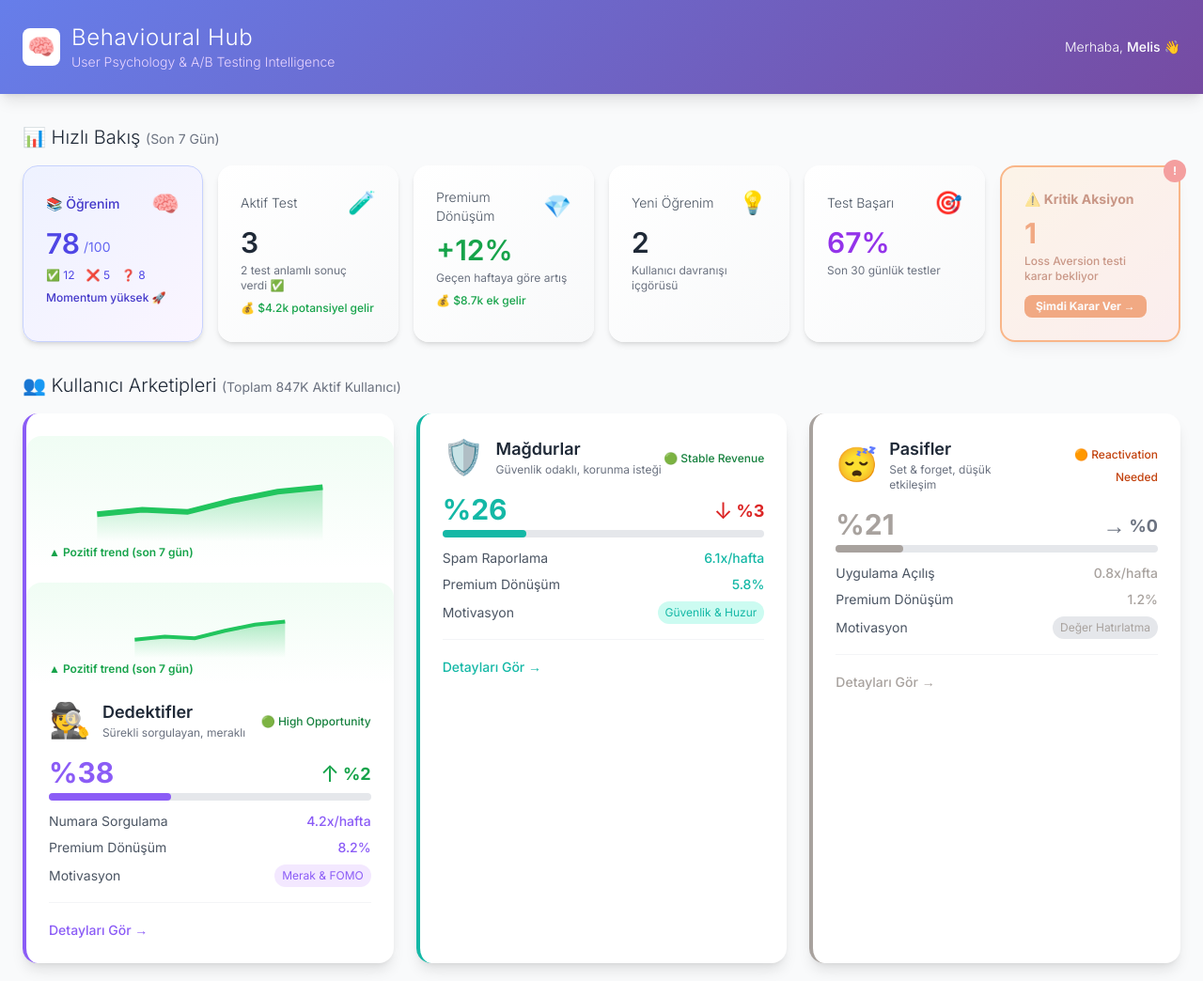
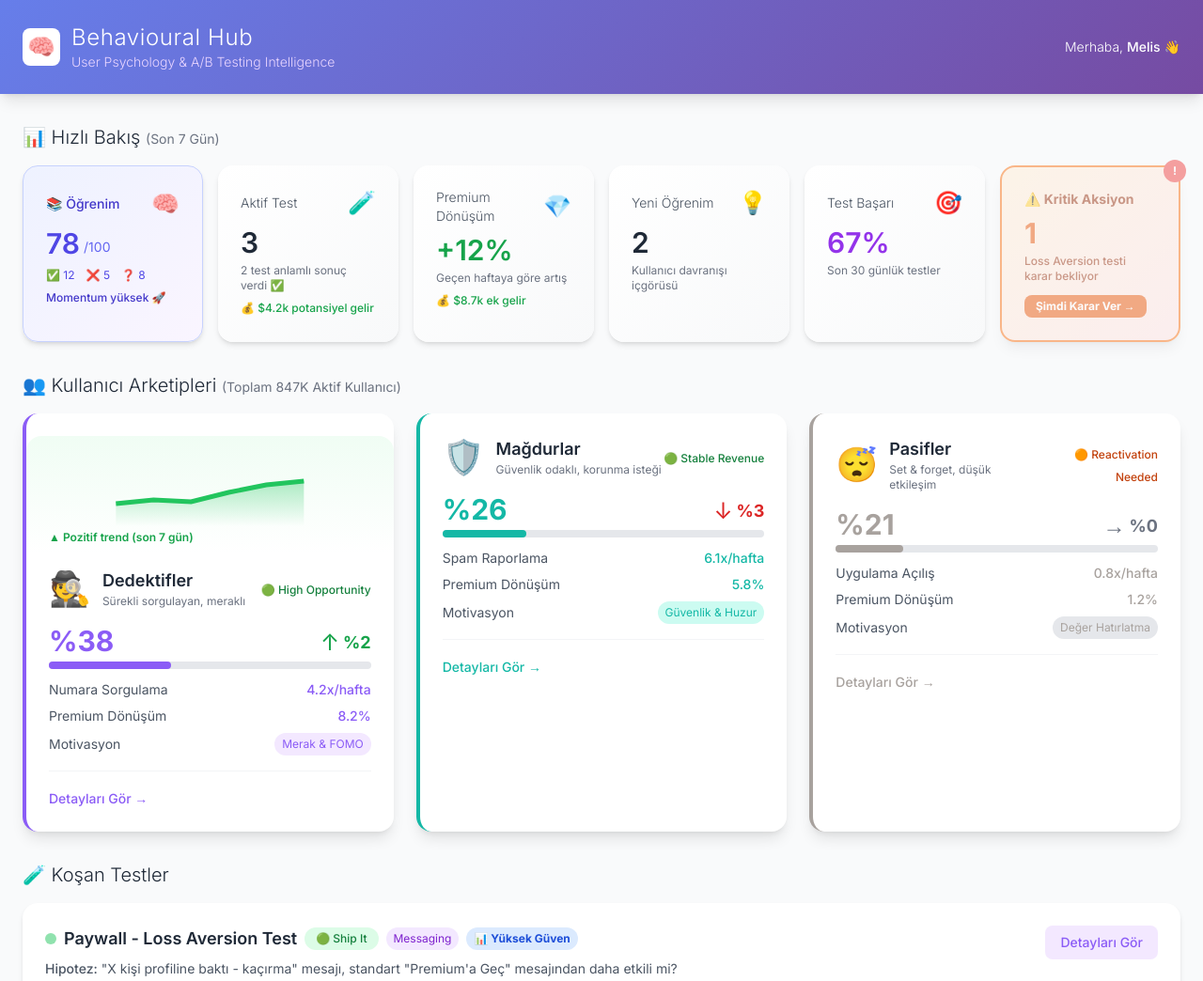
Before and after one commit to Melis-Sutci/behavioural-hub, a plain HTML site: page index.html in a window 1280 px wide. Shown: the top 1044 px of the page at 94% size. Drawn offline with nearby package versions, Linux system fonts and the light colour scheme.

Commit message:
Update index.html

```diff
--- a/index.html
+++ b/index.html
@@ -214,7 +214,7 @@
                 <div class="bg-white rounded-2xl p-6 shadow-lg card-hover border-l-4 border-detective cursor-pointer tooltip relative">
                     <!-- TREND GRAFİĞİ (ÜST KAPAK) -->
 <div class="-mx-6 px-6 pt-4 pb-2 bg-gradient-to-b from-green-50 to-transparent rounded-t-2xl mb-4">
-    <svg viewBox="0 0 100 40" class="w-full h-24">
+    <svg viewBox="0 0 100 40" class="w-full h-20">
         <defs>
             <linearGradient id="trendFill" x1="0" y1="0" x2="0" y2="1">
                 <stop offset="0%" stop-color="#22c55e" stop-opacity="0.35"/>
@@ -240,43 +240,7 @@
     </div>
 </div>
 
-                    <!-- ÜST ALAN: AREA TREND -->
-<div class="mb-4 -mx-6 px-6 pt-4 pb-2 bg-gradient-to-b from-green-50 to-transparent rounded-t-2xl">
-    <svg viewBox="0 0 100 40" class="w-full h-16">
-        <!-- Dolgu (yansıma) -->
-        <defs>
-            <linearGradient id="trendFill" x1="0" y1="0" x2="0" y2="1">
-                <stop offset="0%" stop-color="#22c55e" stop-opacity="0.35"/>
-                <stop offset="100%" stop-color="#22c55e" stop-opacity="0"/>
-            </linearGradient>
-        </defs>
 
-        <!-- Alan -->
-        <path
-            d="M0,28
-               L20,26
-               L40,27
-               L60,22
-               L80,18
-               L100,16
-               L100,40
-               L0,40 Z"
-            fill="url(#trendFill)"
-        />
-
-        <!-- Çizgi -->
-        <polyline
-            points="0,28 20,26 40,27 60,22 80,18 100,16"
-            fill="none"
-            stroke="#22c55e"
-            stroke-width="2.5"
-        />
-    </svg>
-
-    <div class="text-xs text-green-600 font-semibold mt-1">
-        ▲ Pozitif trend (son 7 gün)
-    </div>
-</div>
 
                     <!-- Tooltip -->
                     <div class="tooltip-content">
```
